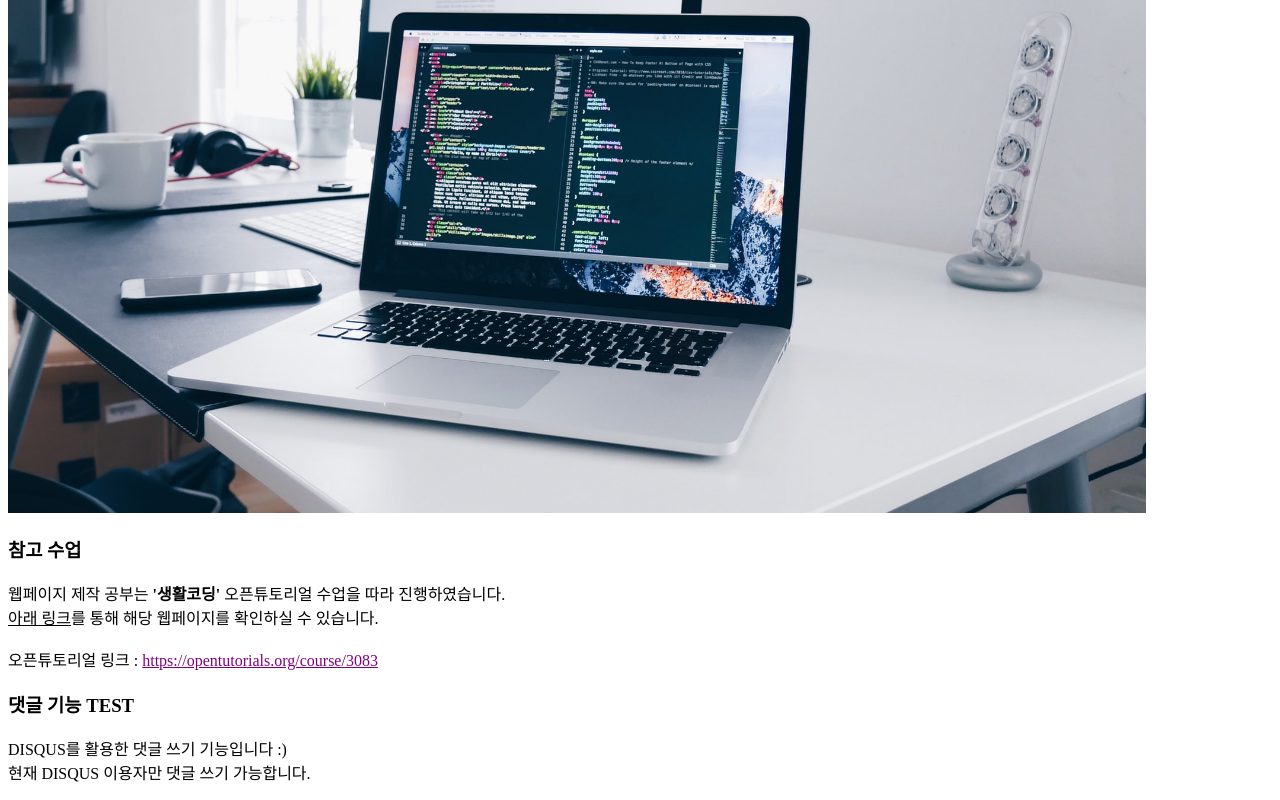
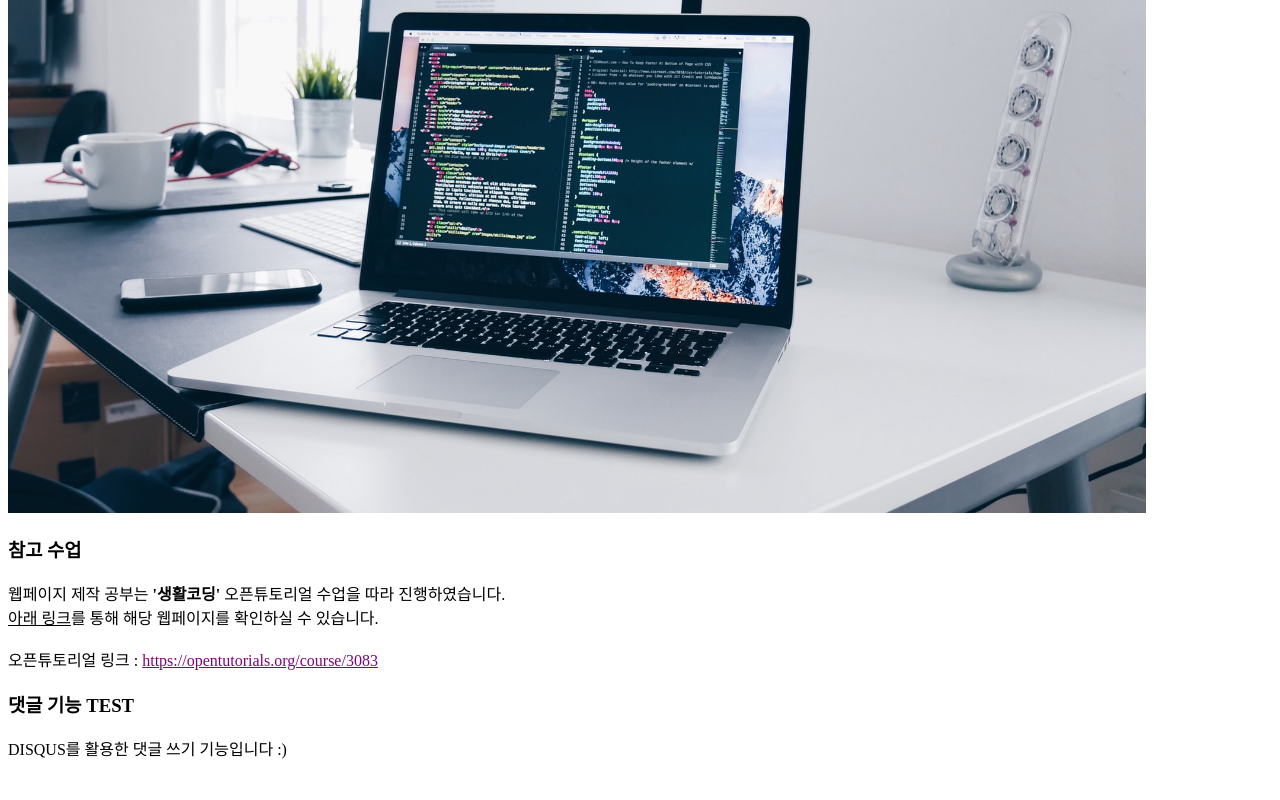
Before and after one commit to hbkim14/studyWEB, a plain HTML site: page index.html in a window 1280 px wide. Shown: the part 616-1416 px from the top of the page. After the commit the page ends 1392 px from the top, so only its background shows below. Drawn offline with Linux system fonts and the light colour scheme; a script that the page names is missing.

Commit message:
Update index.html

```diff
--- a/index.html
+++ b/index.html
@@ -50,7 +50,6 @@
 
     <h3>댓글 기능 TEST</h3>
     <p>DISQUS를 활용한 댓글 쓰기 기능입니다 :)<br>
-      현재 DISQUS 이용자만 댓글 쓰기 가능합니다.
     </p>
 
     <p>
```
